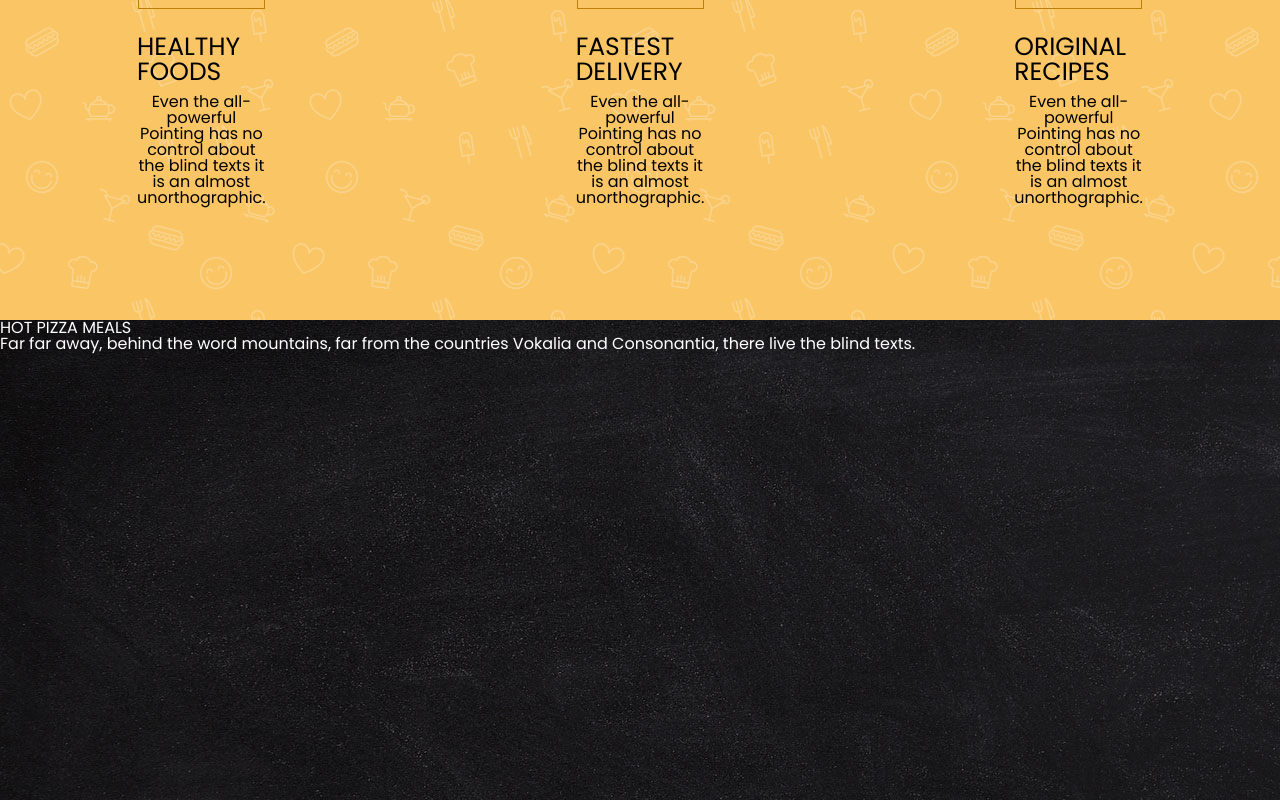
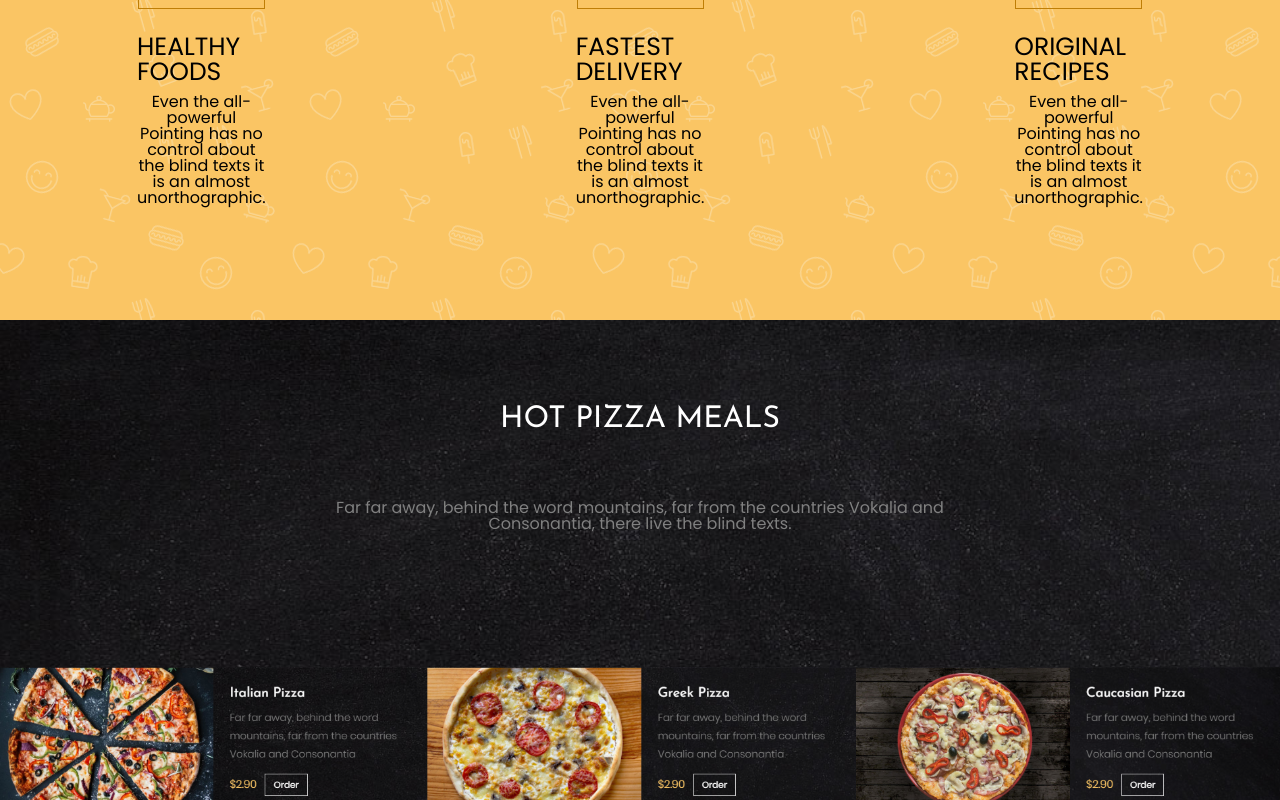
Before and after one commit to DmitryVoloshin/PizzaApp, a React (Create React App) app: page / in a window 1280 px wide. Shown: the part 2000-2800 px from the top of the page. Built offline with nearby package versions, Linux system fonts and the light colour scheme.

Commit message:
menu block

```diff
--- a/public/index.html
+++ b/public/index.html
@@ -5,6 +5,7 @@
     <meta name="viewport" content="width=device-width, initial-scale=1" />
     <link rel="stylesheet" href="./reset.css">
     <link href="https://fonts.googleapis.com/css2?family=Poppins&display=swap" rel="stylesheet">
+    <link href="https://fonts.googleapis.com/css2?family=Josefin+Sans&display=swap" rel="stylesheet">
     <title>Nice Pizza DUDE</title>
   </head>
   <body>
--- a/src/components/header/header.css
+++ b/src/components/header/header.css
@@ -1,20 +1,21 @@
 .header-block{
-    height: 55px;
+    height: 75px;
     width: 100%;
-    font-size: 27px;
+    font-size: 19px;
     display: flex;
     flex-direction: row;
     text-decoration: none;
     padding-left: 20%;
-    padding-top: 20px;
     background-color: rgb(5, 5, 5);
     color: rgb(248, 179, 89);
+    align-items: center;
 }
 .header-block_nav{
     list-style: none;
     text-decoration: none;
     display: flex;
     flex-direction: row;
+    justify-content: center;
     padding-left: 25%;
 }
 .header-block_item{
--- a/src/components/pages/reused-blocks/menu-block/menu-block.css
+++ b/src/components/pages/reused-blocks/menu-block/menu-block.css
@@ -1,5 +1,32 @@
 .menu-block{
-    height: 1100px;
+    height: 1600px;
     background-image: url('./../../../../img/paralax-bg.jpg');
+    background-size: cover;
+    background-repeat: no-repeat;
     color: white;
+    display: flex;
+    flex-direction: column;
+    text-align: center;
 }
+.menu-block_title{
+    font-family: 'Josefin Sans',Arial,sans-serif;
+    font-size: 30px;
+    text-align: center;
+    padding-top: 85px;
+    font-weight: 400;
+    text-transform: uppercase;
+}
+.menu-block_text{
+    padding-right: 25%;
+    padding-left: 25%;
+    padding-top: 65px;
+    color:gray;
+    display: flex;
+    justify-content: center;
+}
+ /* просто помойный костыль на время */
+ .plug-for_time{
+     padding-top: 135px;
+     width: 100%;
+ }
+  /* просто помойный костыль на время */
--- a/src/components/pages/reused-blocks/menu-block/menu-block.js
+++ b/src/components/pages/reused-blocks/menu-block/menu-block.js
@@ -2,6 +2,7 @@ import React from 'react';
 
 import './menu-block.css'
 
+import menu from './../../../../img/time-plug/menu.png';
 
 const MenuBlock = ( ) =>{
 
@@ -14,12 +15,18 @@ const MenuBlock = ( ) =>{
                 <h2 className="menu-block_title">HOT PIZZA MEALS</h2>
                 <p className="menu-block_text">Far far away, behind the word mountains,
                 far from the countries Vokalia and Consonantia, there live the blind texts.</p>
-                <div className>
-
+                <div className="menu-block_list">
+                    <img src={menu} className="plug-for_time"></img>
                 </div>
            </div>
-           <div>
-
+           <div className="menu-block_pricing">
+                <h2 className="pricing-block_title">Our Menu pricing</h2>
+                <div className="pricing-block_image"></div>
+                <p className="pricing-blcok_text">
+                Far far away, behind the word mountains,
+                far from the countries Vokalia and Consonantia,
+                there live the blind texts.
+                </p>
            </div>
         </div>
     )
```
Also changed, not shown: src/img/time-plug/menu.png (added).
